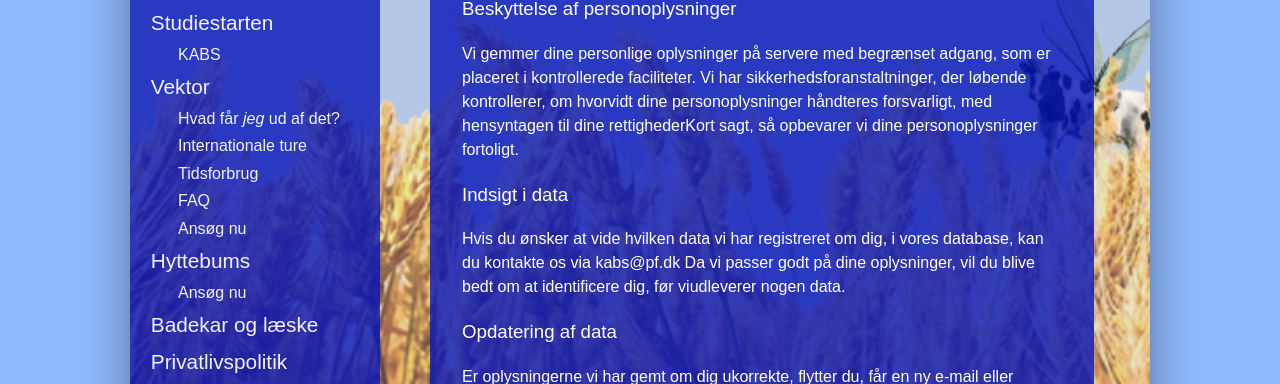
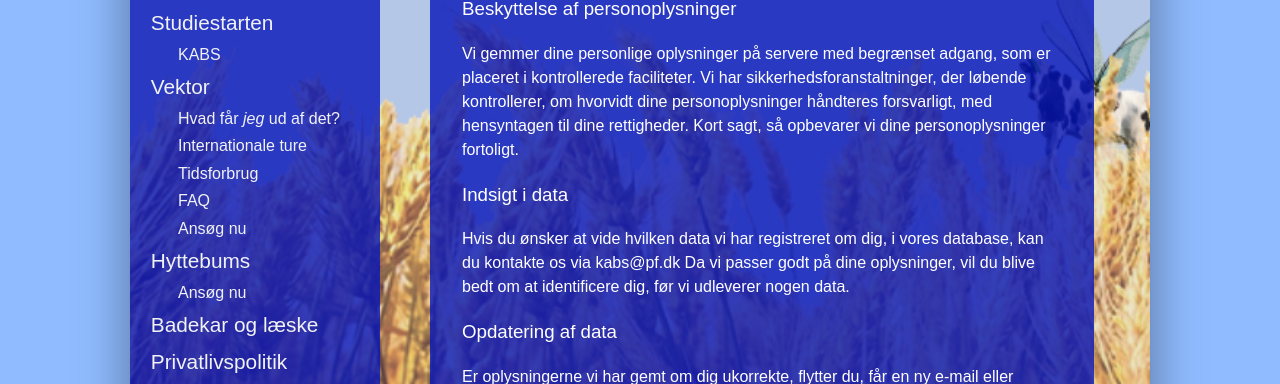
Before and after one commit to KABSDTU/kabsdtu.github.io, a Jekyll site: the page built from privatlivspolitik.md, in a window 1280 px wide and 900 px high, scrolled down 1102 px. Shown: the part 215-599 px from the top of the window. Built offline with Jekyll 4.4.1, drawn with Linux system fonts in a browser that asks for light colours; some web fonts are replaced.

Commit message:
Fiks dumme typos

```diff
--- a/privatlivspolitik.md
+++ b/privatlivspolitik.md
@@ -55,12 +55,12 @@ Da vi har brug for at fordele frivillige i de forskellige dele af studiestarten,
 <h2>Valgmuligheder og forpligtelser</h2>
 <h3>Beskyttelse af personoplysninger</h3>
 <p>
-Vi gemmer dine personlige oplysninger på servere med begrænset adgang, som er placeret i kontrollerede faciliteter. Vi har sikkerhedsforanstaltninger, der løbende kontrollerer, om hvorvidt dine personoplysninger håndteres forsvarligt, med hensyntagen til dine rettighederKort sagt, så opbevarer vi dine personoplysninger fortoligt.
+Vi gemmer dine personlige oplysninger på servere med begrænset adgang, som er placeret i kontrollerede faciliteter. Vi har sikkerhedsforanstaltninger, der løbende kontrollerer, om hvorvidt dine personoplysninger håndteres forsvarligt, med hensyntagen til dine rettigheder. Kort sagt, så opbevarer vi dine personoplysninger fortoligt.
 </p>
 
 <h3>Indsigt i data</h3>
 <p>
-Hvis du ønsker at vide hvilken data vi har registreret om dig, i vores database, kan du kontakte os via kabs@pf.dk Da vi passer godt på dine oplysninger, vil du blive bedt om at identificere dig, før viudleverer nogen data.
+Hvis du ønsker at vide hvilken data vi har registreret om dig, i vores database, kan du kontakte os via kabs@pf.dk Da vi passer godt på dine oplysninger, vil du blive bedt om at identificere dig, før vi udleverer nogen data.
 </p>
 
 <h3>Opdatering af data</h3>
```
